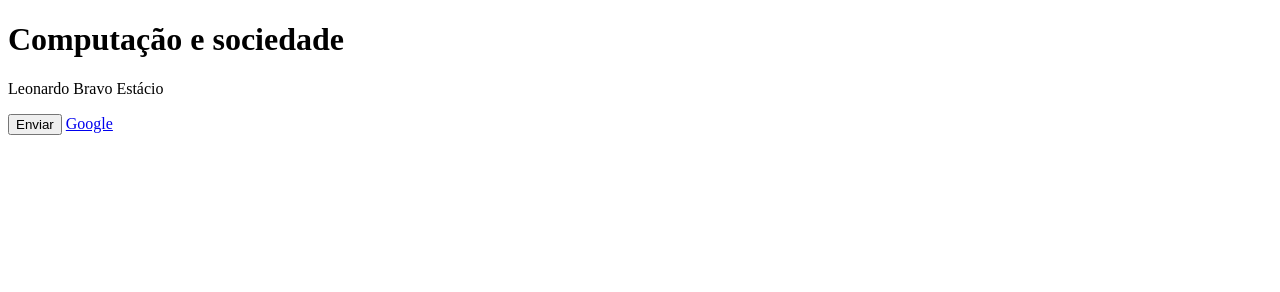
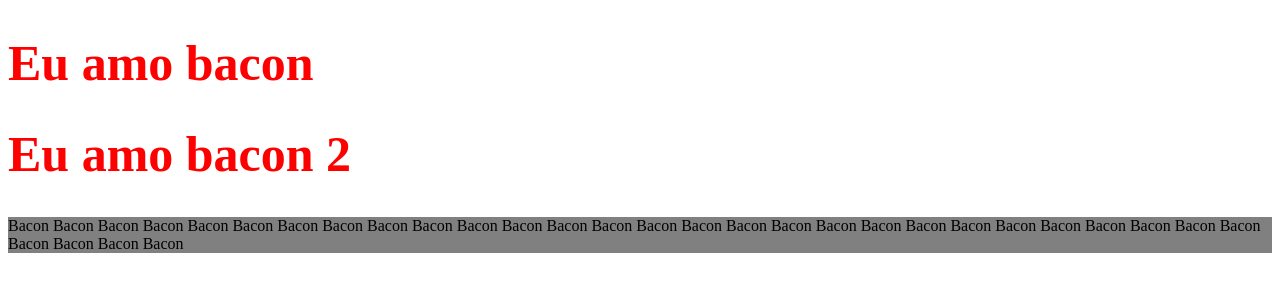
Before and after one commit to leobravoe/ComputacaoESociedade, a plain HTML site: page index.html in a window 1280 px wide. Drawn offline with Linux system fonts and the light colour scheme.

Commit message:
Add files via upload

```diff
--- a/index.html
+++ b/index.html
@@ -1,14 +1,17 @@
 <!DOCTYPE html>
 <html lang="en">
+
 <head>
     <meta charset="UTF-8">
-    <meta name="viewport" content="width=h1, initial-scale=1.0">
+    <meta name="viewport" content="width=device-width, initial-scale=1.0">
     <title>Document</title>
+    <link rel="stylesheet" href="styles.css">
 </head>
+
 <body>
-    <h1>Computação e sociedade</h1>
-    <p>Leonardo Bravo Estácio</p>
-    <button>Enviar</button>
-    <a href="www.google.com">Google</a>
+    <h1>Eu amo bacon</h1>
+    <h1>Eu amo bacon 2</h1>
+    <p>Bacon Bacon Bacon Bacon Bacon Bacon Bacon Bacon Bacon Bacon Bacon Bacon Bacon Bacon Bacon Bacon Bacon Bacon Bacon Bacon Bacon Bacon Bacon Bacon Bacon Bacon Bacon Bacon Bacon Bacon Bacon Bacon</p>
 </body>
+
 </html>
--- /dev/null
+++ b/styles.css
@@ -0,0 +1,8 @@
+h1 {
+    color: red;
+    font-size: 50px;
+}
+
+p {
+    background-color: gray;
+}
```
